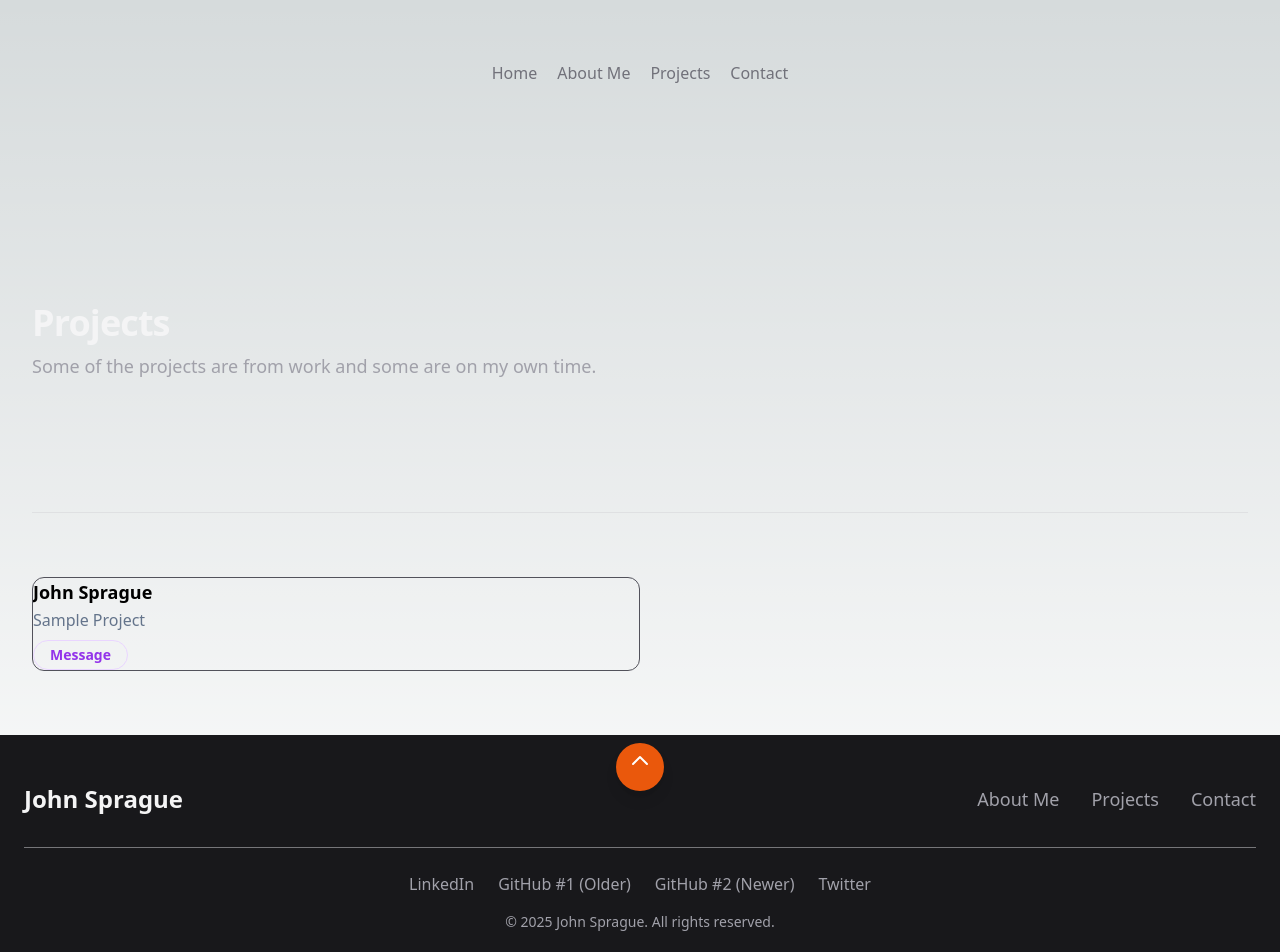
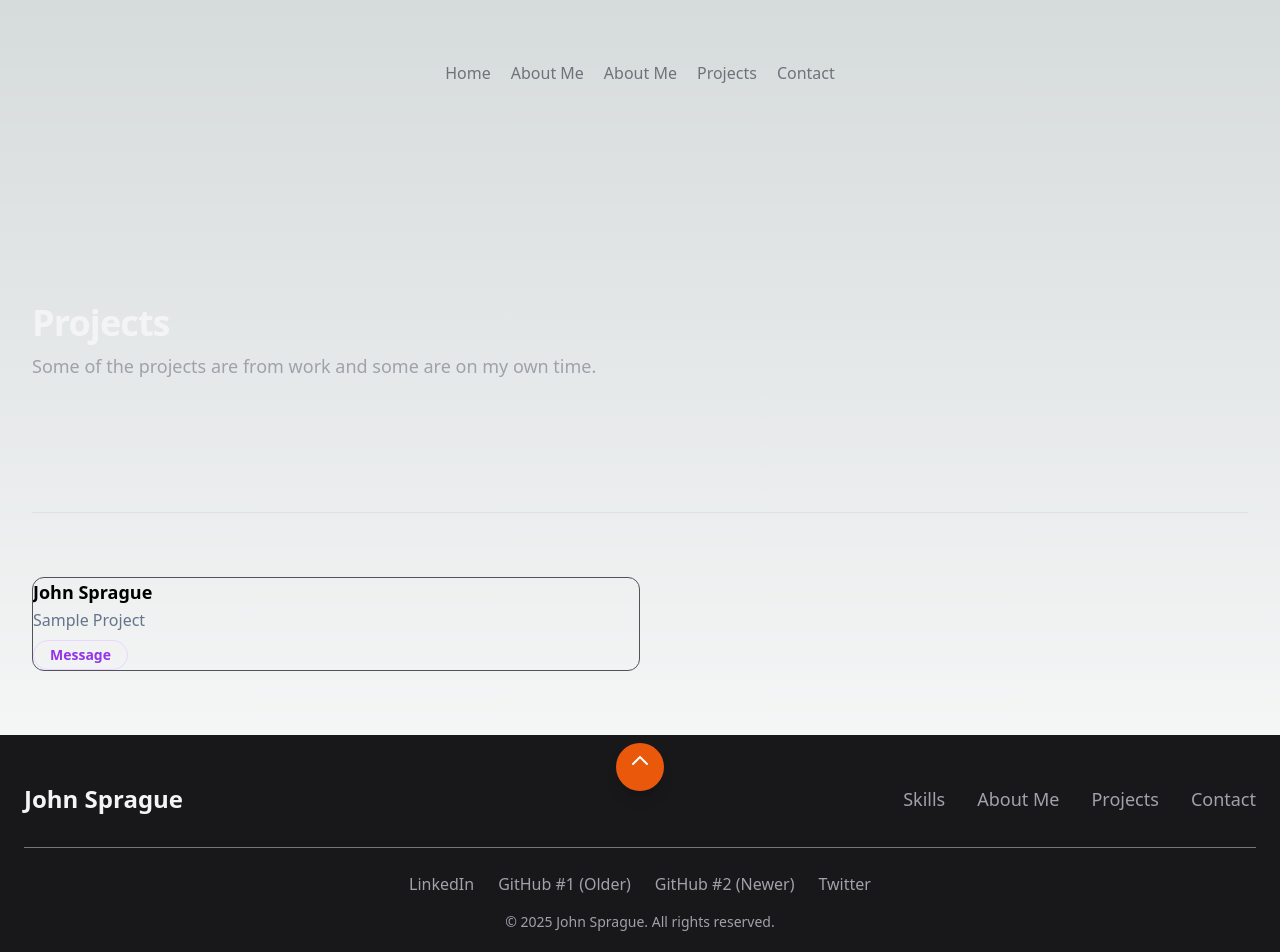
Before and after one commit to john-sprague/code-by-spraguejdev, a React (Vite) app: page /projects in a window 1280 px wide. Shown: the top 952 px of the page. Built offline with nearby package versions, Linux system fonts and the light colour scheme.

Commit message:
feat: add skills route to navigation

```diff
--- a/src/App.tsx
+++ b/src/App.tsx
@@ -1,5 +1,6 @@
 import { createBrowserRouter, RouterProvider } from "react-router-dom";
 import Home from "./routes/Home";
+import Skills from "./routes/Skills";
 import AboutMe from "./routes/AboutMe";
 import Projects from "./routes/Projects";
 import Contact from "./routes/Contact";
@@ -16,6 +17,10 @@ const router = createBrowserRouter([
       {
         path: "/",
         element: <><Layout><Home /></Layout></>,
+      },
+      {
+        path: "/skills",
+        element: <><Layout><Skills /></Layout></>,
       },
       {
         path: "/about-me",
--- a/src/components/Footer.tsx
+++ b/src/components/Footer.tsx
@@ -18,6 +18,12 @@ const Footer: React.FC = () => {
 
           {/* Navigation Links */}
           <div className="flex space-x-8 justify-center sm:justify-start">
+            <Link
+              to="/skills"
+              className="text-lg text-zinc-400 hover:text-white transition duration-300"
+            >
+              Skills
+            </Link>
             <Link
               to="/about-me"
               className="text-lg text-zinc-400 hover:text-white transition duration-300"
--- a/src/components/MainNavigation.tsx
+++ b/src/components/MainNavigation.tsx
@@ -6,6 +6,7 @@ const MainNavigation = () => {
             <nav className="my-16 animate-bounce">
                 <ul className="flex items-center justify-center gap-5">
                     <li><Link to='/'  className="text-md duration-500 text-zinc-500 hover:text-zinc-300">Home</Link></li>
+                    <li><Link to='/skills'  className="text-md duration-500 text-zinc-500 hover:text-zinc-300">About Me</Link></li>
                     <li><Link to='/about-me'  className="text-md duration-500 text-zinc-500 hover:text-zinc-300">About Me</Link></li>
                     <li><Link to='/projects'  className="text-md duration-500 text-zinc-500 hover:text-zinc-300">Projects</Link></li>
                     <li><Link to='/contact'  className="text-md duration-500 text-zinc-500 hover:text-zinc-300">Contact</Link></li>
--- a/src/routes/Home.tsx
+++ b/src/routes/Home.tsx
@@ -10,6 +10,10 @@ import HTML5Icon from "../assets/icons/html5.svg";
 
 const Home = () => {
   const navigation = [
+    {
+      to: "skills",
+      name: "Skills",
+    },
     {
       to: "about-me",
       name: "About Me",
```
